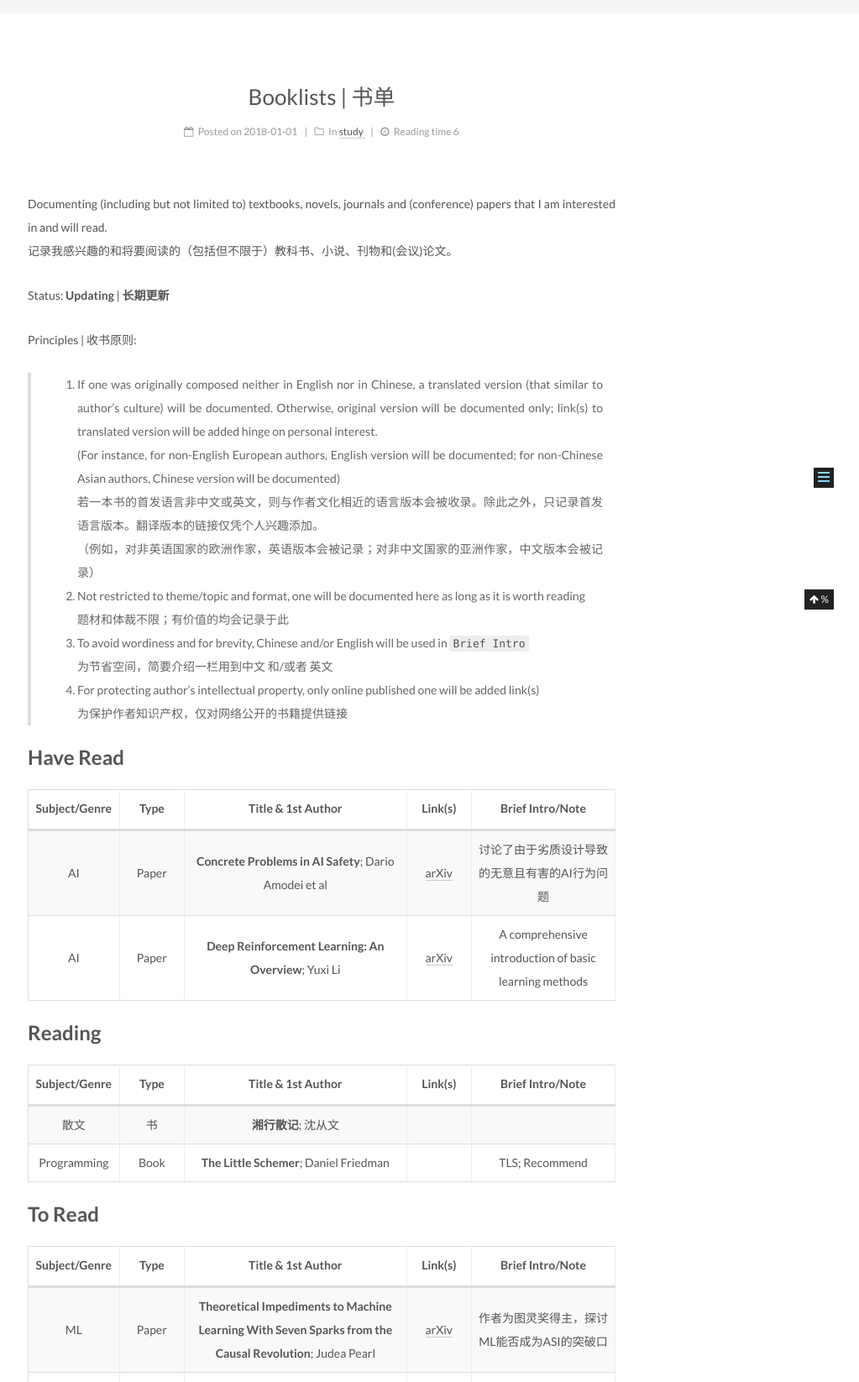
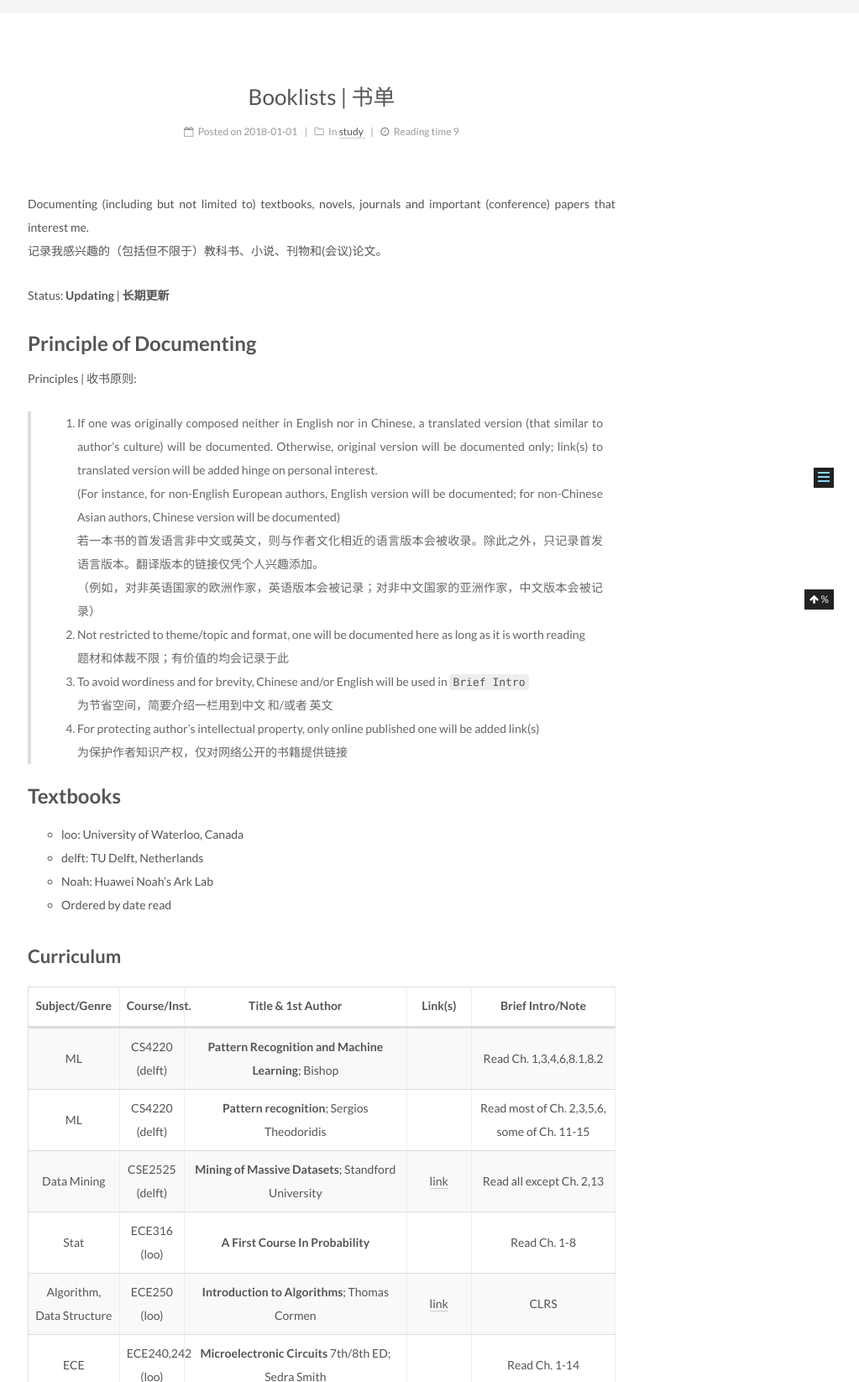
Before and after one commit to pwyq/blog, a Jekyll site: the page built from _posts/2018-01-01-Booklists.md, in a window 1280 px wide, cut to the strip 274-1920 px from the top of the page. Shown: the whole strip at 84% size, without its empty margins (257-1280 px from the left). Built offline with Jekyll 4.4.1, drawn with Linux system fonts in a browser that asks for light colours; some of the changed text lies outside the part shown.

Commit message:
update booklist; NEET!

```diff
--- a/_posts/2018-01-01-Booklists.md
+++ b/_posts/2018-01-01-Booklists.md
@@ -7,10 +7,12 @@ tags:
     - booklist
 ---
 
-Documenting (including but not limited to) textbooks, novels, journals and (conference) papers that I am interested in and will read.
-记录我感兴趣的和将要阅读的（包括但不限于）教科书、小说、刊物和(会议)论文。
+Documenting (including but not limited to) textbooks, novels, journals and important (conference) papers that interest me.
+记录我感兴趣的（包括但不限于）教科书、小说、刊物和(会议)论文。
 
 Status: **Updating** \| **长期更新**
+
+# Principle of Documenting
 
 Principles | 收书原则:
 > 1. If one was originally composed neither in English nor in Chinese, a translated version (that similar to author's culture) will be documented. Otherwise, original version will be documented only; link(s) to translated version will be added hinge on personal interest.
@@ -36,18 +38,55 @@ Principles | 收书原则:
     </style>
 </head>
 
+# Textbooks
+
+- loo: University of Waterloo, Canada
+- delft: TU Delft, Netherlands
+- Noah: Huawei Noah's Ark Lab
+- Ordered by date read
+
+## Curriculum
+
+| Subject/Genre | Course/Inst. | Title & 1st Author | Link(s) | Brief Intro/Note |
+|:-------:|:----:|:------------------:|:-------:|:-----------:|
+| ML | CS4220 (delft) | **Pattern Recognition and Machine Learning**; Bishop | | Read Ch. 1,3,4,6,8.1,8.2 |
+| ML | CS4220 (delft) | **Pattern recognition**; Sergios Theodoridis | | Read most of Ch. 2,3,5,6, some of Ch. 11-15 |
+| Data Mining | CSE2525 (delft) | **Mining of Massive Datasets**; Standford University | [link][15] | Read all except Ch. 2,13 |
+| Stat | ECE316 (loo) | **A First Course In Probability** | | Read Ch. 1-8 |
+| Algorithm, Data Structure | ECE250 (loo) | **Introduction to Algorithms**; Thomas Cormen | [link][9] | CLRS |
+| ECE | ECE240,242 (loo) | **Microelectronic Circuits** 7th/8th ED; Sedra Smith | | Read Ch. 1-14 |
+| Programming | ECE250 (loo) | **Structure and Interpretation of Computer Programs**; Gerald Sussman | [link][12] | SICP; Read Ch. 1-3; Advanced |
+| Econ | ECON201 (loo) | **Parkin & Bade: Microeconomics** 7th ED | | |
+| Calculus | MATH135 (loo) | **Calculus: Early Transcendentals** 8th ED; James Stewart | | |
+| Chemistry | CHE120 (loo) | **Hawkes Iqbal Mansour: Physics for scientists and engineers** 10th ED | | Read Ch. 1,2,3,14,15 |
+| Physics | PHYS115, ECE106 (loo) | **Physics for Scientists and Engineers: An Interactive Approach** 1st ED; Robert Hawkes | | Read Sec. 1,3,5 |
+
+## Extracurriculum
+
+| Subject/Genre | Course/Inst. | Title & 1st Author | Link(s) | Brief Intro/Note |
+|:-------:|:----:|:------------------:|:-------:|:-----------:|
+| Stat | Noah | **统计学习方法**; 李航 | | Author is former lab director of Noah |
+| Computer Network | - | **Computer Networks**; Andrew Tanenbaum | [douban][10] | |
+| Calculus | - | **微积分学教程（Курс дифференциального и интегрального исчисления）**; ригорий Михайлович Фихтенгольц | | 全书分三卷 |
+| OS | - | **Operating System Concepts**; Silberschatz | [link][11] | |
+| Hardware | - | **计算机组成原理**; 蒋本珊 | | 清华出版 |
+| ROS | Noah | **ROS Robot Programming**; YoonSeok Pyo et al | [link][3] | Using C++; Entry Level |
+| ROS | Noah | **Programming Robots with ROS**; Morgan Quigley et al | [link][4] | More Advanced |
+| 数分 | - | **Principles of mathematical analysis**; Walter Rudin | [link][13] | |
+
 # Have Read
 
 | Subject/Genre | Type | Title & 1st Author | Link(s) | Brief Intro/Note |
 |:-------:|:----:|:------------------:|:-------:|:-----------:|
 | AI | Paper | **Concrete Problems in AI Safety**; Dario Amodei et al | [arXiv][1] | 讨论了由于劣质设计导致的无意且有害的AI行为问题 |
 | AI | Paper | **Deep Reinforcement Learning: An Overview**; Yuxi Li | [arXiv][2] | A comprehensive introduction of basic learning methods |
+| Travel | Prose | **湘行散记**; 沈从文 | | |
+| Life | Book | **Being Mortal**: Medicine and What Matters in the End (**最好的告别**) | | 妹子推荐。书看完了，妹子没了。|
 
 # Reading
 
 | Subject/Genre | Type | Title & 1st Author | Link(s) | Brief Intro/Note |
 |:-------:|:----:|:------------------:|:-------:|:-----------:|
-| 散文 | 书 | **湘行散记**; 沈从文 | | |
 | Programming | Book | **The Little Schemer**; Daniel Friedman | | TLS; Recommend |
 
 # To Read
@@ -65,12 +104,7 @@ Principles | 收书原则:
 | Realist | Novel | **Anna Karenina (Анна Каренина)**; Lev Tolstoy | | |
 | Hard science fiction | Novel | **A Fire Upon the Deep**; 	Vernor Vinge | | 中译：深渊上的火 |
 | 浪漫 | 赋 | **洛神赋**; 曹植 | [link][8] | 背诵 |
-| OS | Textbook | **Operating System Concepts**; Silberschatz | [link][11] | |
-| Computer Network | Textbook | **Computer Networks**; Andrew Tanenbaum | [douban][10] | |
-| Programming | Textbook | **Structure and Interpretation of Computer Programs**; Gerald Sussman | [link][12] | SICP; Read Ch. 1-3; Advanced |
 | Programming | Book | **The Art of Computer Programming**; Donald Knuth | | TAOCP |
-| Calculus | Textbook | **微积分学教程（Курс дифференциального и интегрального исчисления）**; ригорий Михайлович Фихтенгольц | | 全书分三卷 |
-| 数分 | Textbook | **Principles of mathematical analysis**; Walter Rudin | [link][13] | |
 | Math | "Novel" | **What Is Mathematics?**; Herbert Robbins | | 中译：什么是数学；Introductory |
 | Math | "Novel" | **Mathematical Thought from Ancient to Modern Times**; Morris Kline | | 中译：古今数学思想；Advanced |
 | Philosophy | Book | **Discipline and Punish (Surveiller et punir)**; Michel Foucault | | 中译：规训与惩罚 |
@@ -84,18 +118,29 @@ Principles | 收书原则:
 | Linux | Book | **The Linux Programming Interface**; Micheal Kirrisk | | |
 | Linux | Book | **Understanding the Linux Kernel**; Daniel Bovet | | |
 | Consciousness | Book | **Gödel, Escher, Bach: an Eternal Golden Braid**; Douglas Hofstadter | | GEB |
-| Hardware | Textbook | **计算机组成原理**; 蒋本珊 | | 清华出版 |
-| AI | Textbook | **统计学习方法**; 李航 | | 作者为诺亚方舟实验室原主任 |
 | War story | Book | **For Whom the Bell Tolls**; Ernest Hemingway | | |
 | Fiction | Novel | **Ulysses**; James Joyce | | 中译：尤利西斯；作者：乔伊斯 |
+| Society | Book|**Guns, Germs, and Steel** |||
+| Documentary | Book |**指尖上的中国** || Author is CEO of Tencent|
+| Documentary | Book |**外交十记** || Author is former vice premier of PRC |
+|| Corpus |**雨果文集**; Victor Hugo |||
+| Society | |**共产主义ABC (The ABC of Communism)** |||
+|| Prose |**荒谬的墙**; Albert Camus |||
+| Society ||**资本论(Das Kapital)**; Karl Marx |||
+|||**共产党宣言(The Communist Manifesto)**; Karl Marx |||
+|| Corpus |**北岛诗集** |||
+|| Corpus |**里尔克诗集** |||
+|| Corpus |**佩索阿诗集** |||
+|||**The Analysis of Time Series: An Introduction 6ed** |||
+|| Novel |**The Fountainhead** |||
+||Novel|**卡拉马佐夫兄弟(The Brothers Karamazov)** |||
+
+- Some notable authors: Jorge Luis Borges (博尔赫斯), Martin Heidegger (海德格尔), Friedrich Hölderlin (荷尔德林), 汪曾祺
 
 # Paused
 
 | Subject/Genre | Type | Title & 1st Author | Link(s) | Brief Intro/Note |
 |:-------:|:----:|:------------------:|:-------:|:-----------:|
-| ROS | Textbook | **ROS Robot Programming**; YoonSeok Pyo et al | [link][3] | Using C++; Entry Level |
-| ROS | Textbook | **Programming Robots with ROS**; Morgan Quigley et al | [link][4] | More Advanced |
-| Algorithm, Data Structure | Textbook | **Introduction to Algorithms**; Thomas Cormen | [link][9] | CLRS |
 | Robot | Paper | **Combining Neural Networks and Tree Search for Task and Motion Planning in Challenging Environments**; Chris Paxton et al | [arXiv][6] | by [ZOOX][7] |
 
 
@@ -114,3 +159,4 @@ Principles | 收书原则:
 [12]: https://mitpress.mit.edu/sicp/full-text/book/book.html
 [13]: https://notendur.hi.is/vae11/%C3%9Eekking/principles_of_mathematical_analysis_walter_rudin.pdf
 [14]: https://arxiv.org/abs/1801.04016
+[15]: http://www.mmds.org/
```
Also changed, not shown: _includes/_about/en.md (+1 -1 lines).
